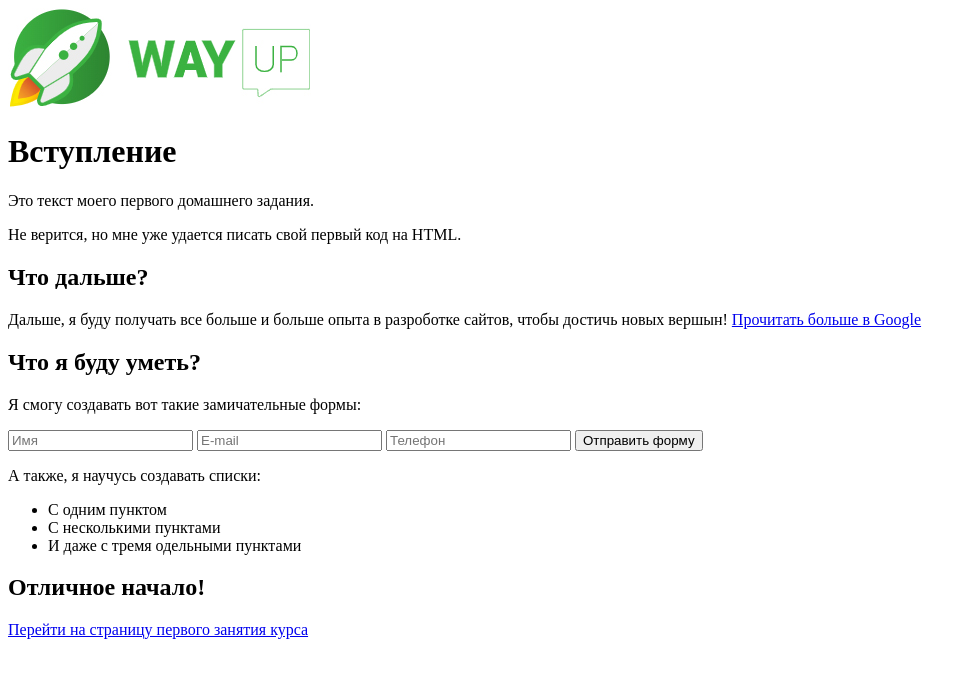
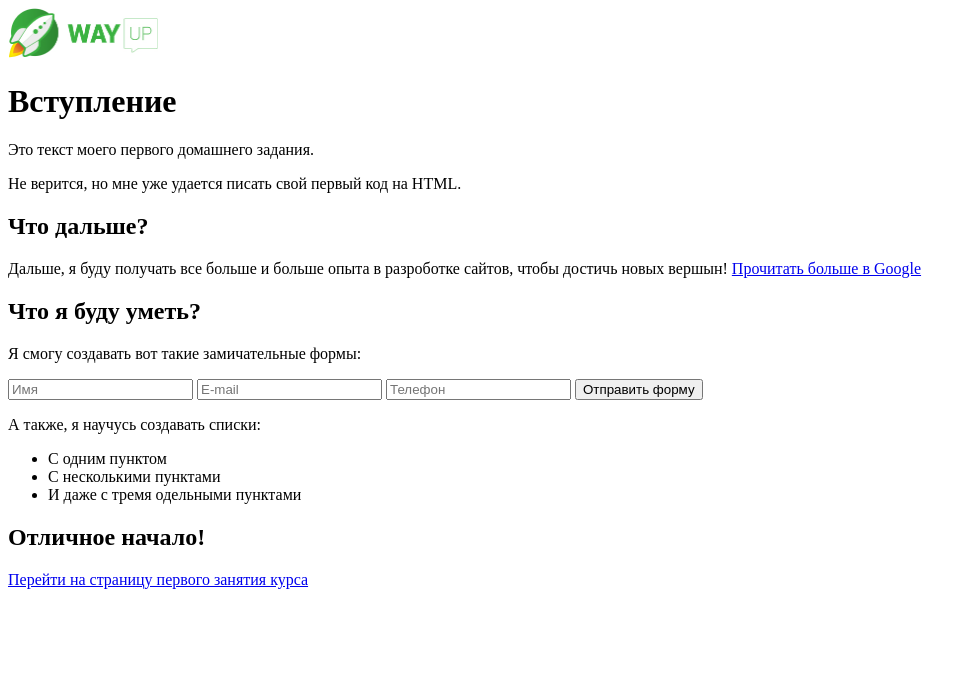
Before and after one commit to rostyslavpolyans/spase, a plain HTML site: page index.html in a window 1280 px wide. Shown: the whole page, without its empty margins (0-976 px from the left). Drawn offline with Linux system fonts and the light colour scheme.

Commit message:
Update index.html

```diff
--- a/index.html
+++ b/index.html
@@ -7,7 +7,7 @@
 </head>
 <body>
 	<header>
-		<img src="img/logo.jpeg" alt="">
+		<img src="img/logo.jpeg" alt="" width="150px">
 		<h1>Вступление</h1>
 		<p>
 		Это текст моего первого домашнего задания.
```
